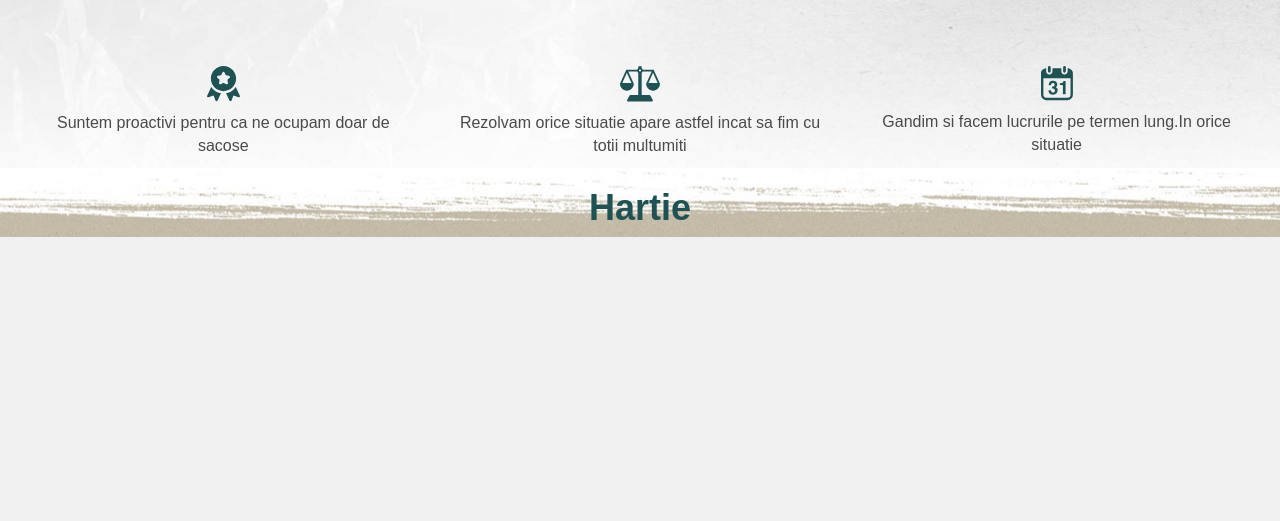
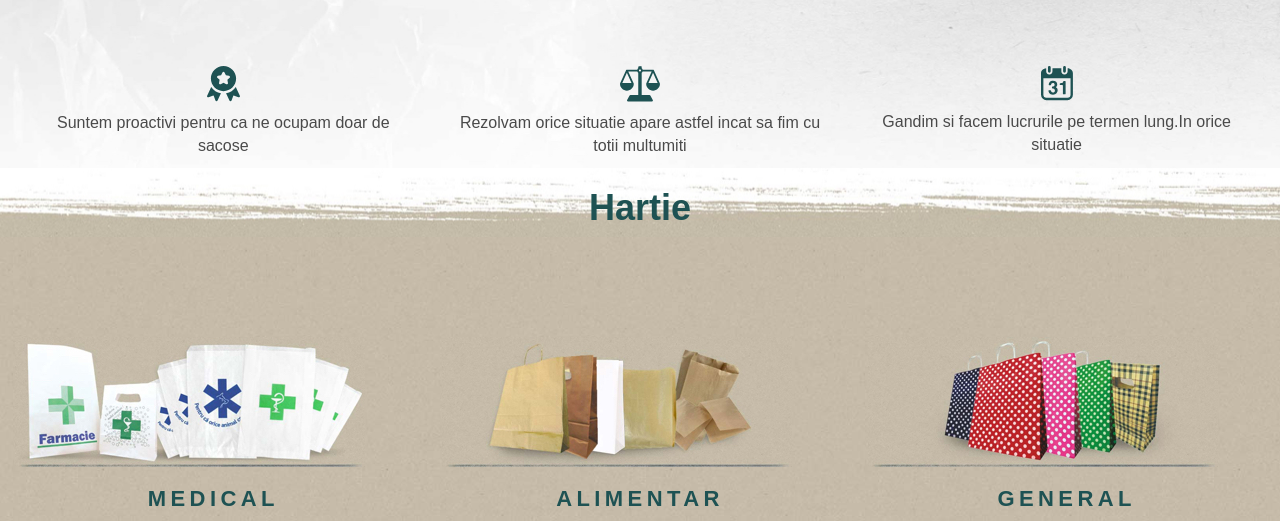
Before and after one commit to AlexVyi/europackwrapping, a PHP site: page / in a window 1280 px wide. Shown: the part 634-1155 px from the top of the page. Before the commit the page ends 871 px from the top, so only its background shows below. Run offline with PHP 8.4, Linux system fonts and the light colour scheme.

Commit message:
middle paper almost done

```diff
--- a/index.html
+++ b/index.html
@@ -94,7 +94,20 @@
 <div class="container-fluid" id="middleContainer">
     <div class="row text-center" id="paperRow">
         <h1 id="middleH1">Hartie</h1>
-
+    </div>
+    <div class="row text-center" id="paperRowMiddle">
+        <div class="col-md-4 col-xs-4"  style="margin-top: 100px">
+            <img src="img/hartie-image-medical.jpg" class="img-responsive">
+            <h3 class="paperRowH3">MEDICAL</h3>
+        </div>
+        <div class="col-md-4 col-xs-4"  style="margin-top: 100px">
+            <img src="img/hartie-image-general.jpg" class="img-responsive">
+            <h3 class="paperRowH3">ALIMENTAR</h3>
+        </div>
+        <div class="col-md-4 col-xs-4"  style="margin-top: 100px">
+            <img src="img/hartie-image-general-buline.jpg" class="img-responsive">
+            <h3 class="paperRowH3">GENERAL</h3>
+        </div>
     </div>
 </div>
 
--- a/main.css
+++ b/main.css
@@ -83,7 +83,7 @@ li > a {
 
 }
 #landingH1 {
-    font-family: FiraSans Extra-Bold,sans-serif;
+    font-family: FiraSans-ExtraBold,sans-serif;
     font-size: 52px;
     font-weight: 900 ;
     text-align: center;
@@ -126,7 +126,6 @@ li > a {
 
 }
 .landingP{
-    display: inline-table;
     margin-top: 10px;
     font-family: FiraSans,sans-serif;
     font-size: 16px;
--- a/middle.css
+++ b/middle.css
@@ -1,6 +1,9 @@
-#middleContainer {
-    background: url(img/textured-paper-margin.jpg);
-    background-position: center center;
+#paperRow {
+    background: url(img/textured-paper-margin.jpg) center center;
+}
+#paperRowMiddle{
+    background: url(img/textured_paper.jpg) repeat;
+    background-size:contain;
 
 }
 #middleH1{
@@ -10,3 +13,21 @@
     text-align: center;
     color: #1e5253;
 }
+.paperRowH3 {
+    font-family: FiraSans,sans-serif;
+    font-size: 22px;
+    font-weight: bold;
+    letter-spacing: 4.4px;
+    text-align: center;
+    color: #1e5253;
+}
+@media only screen and (max-width: 700px) {
+    .paperRowH3 {
+        font-family: FiraSans,sans-serif;
+        font-size: 20px;
+        font-weight: bold;
+        letter-spacing: normal;
+        text-align: center;
+        color: #1e5253;
+    }
+}
```
Also changed, not shown: img/hartie-image-general-buline.jpg (added), img/hartie-image-general.jpg (added), img/hartie-image-medical-copy-2@2x.jpg (added), img/hartie-image-medical-copy-2@3x.jpg (added), img/hartie-image-medical-copy@2x.jpg (added), img/hartie-image-medical-copy@3x.jpg (added), img/hartie-image-medical.jpg (added), img/hartie-image-medical@2x.jpg (added), img/hartie-image-medical@3x.jpg (added), img/textured_paper.jpg (added), 1 other file.
